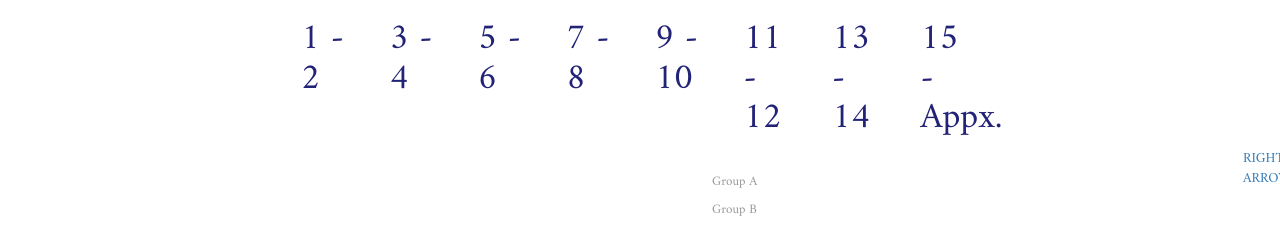
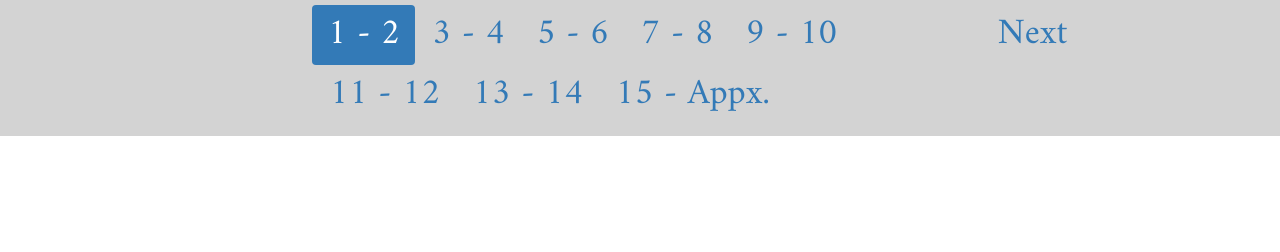
Before and after one commit to miguelPerezOntiveros/javaGuides, a website: page index.html in a window 1280 px wide. Drawn offline with nearby package versions, Linux system fonts and the light colour scheme.

Commit message:
added keyboard arrow callbacks

```diff
--- a/index.html
+++ b/index.html
@@ -22,14 +22,22 @@
 	<title>Document</title>
 
 	<style>
-		.group {
-		    background: yellow;
-		    width: 200px;
+		#guides {
+			position: absolute;
+			top: 1vh;
 		}
-		.group .subgroup {
-		    background: orange;
-		    width: 150px;
+
+		#movable {
+		    position:relative;
+		    top:-70px;
 		}
+
+		#movable:hover {
+		    position:relative;
+		    margin-bottom: 50px;
+		    top:-15px;
+		}
+
 		.fixed {
 		    position: fixed;
 		}
@@ -37,7 +45,7 @@
 		/* sidebar */
 		.bs-docs-sidebar {
 		    padding-left: 20px;
-		    margin-top: 20px;
+		    margin-top: 50px;
 		    margin-bottom: 20px;
 		}
 
@@ -62,10 +70,10 @@
 		.bs-docs-sidebar .nav>.active>a,
 		.bs-docs-sidebar .nav>li>a:hover,
 		.bs-docs-sidebar .nav>li>a:focus {
-		    color: #563d7c;
+		    color: #227;
 		    text-decoration: none;
 		    background-color: transparent;
-		    border-left-color: #563d7c;
+		    border-left-color: #227;
 		}
 		/* all active links */
 		.bs-docs-sidebar .nav>.active>a,
@@ -91,54 +99,43 @@
 	</style>
 </head>
 <body>
-	<div class="row" style="height:5vh;">
-		<div class="col-md-10 col-md-offset-1">
-			<div class="col-md-1"></div>
-			<div class="col-md-1"></div>
-			<div id="menu1" class="col-md-1"><h1>1 - 2</h1></div>
-			<div id="menu2" class="col-md-1"><h1>3 - 4</h1></div>
-			<div id="menu3" class="col-md-1"><h1>5 - 6</h1></div>
-			<div id="menu4" class="col-md-1"><h1>7 - 8</h1></div>
-			<div id="menu5" class="col-md-1"><h1>9 - 10</h1></div>
-			<div id="menu6" class="col-md-1"><h1>11 - 12</h1></div>
-			<div id="menu7" class="col-md-1"><h1>13 - 14</h1></div>
-			<div id="menu8" class="col-md-1"><h1>15 - Appx.</h1></div>
-			<div class="col-md-1"></div>
-			<div class="col-md-1"></div>
+
+	<div class="row" id="movable" style="background-color:lightgrey;">
+	<h1>
+		<div class="col-md-2 col-md-offset-1">
+			<ul class="nav nav-pills">
+			  <li style="float:right"><a id="leftArrow">Previous</a></li>
+			</ul>
 		</div>
+		<div class="col-md-6">
+			<div class="row text-center">
+				<ul id="top" class="nav nav-pills" style= "display:inline-block;">
+				  <li><a id="menu1">1 - 2</a></li>
+				  <li><a id="menu2">3 - 4</a></li>
+				  <li><a id="menu3">5 - 6</a></li>
+				  <li><a id="menu4">7 - 8</a></li>
+				  <li><a id="menu5">9 - 10</a></li>
+				  <li><a id="menu6">11 - 12</a></li>
+				  <li><a id="menu7">13 - 14</a></li>
+				  <li><a id="menu8">15 - Appx.</a></li>
+				</ul>
+			</div>
+		</div>
+		<div class="col-md-2">
+			<ul class="nav nav-pills">
+			  <li><a id="rightArrow">Next</a></li>
+			</ul>
+		</div>
+	</h1>
 	</div>
 
-	<div class="row">
+	<div class="row" id="guides">
 		<div class="col-md-6">
-			<div id ="leftSide" class="col-md-1">
-				<a id="leftArrow">LEFT ARROW</a>
-			</div>
 
-			<div class="col-md-11" style="overflow: scroll; height: 95vh;">
+			<div class="col-md-12" style="overflow: scroll; height: 99vh;">
 				<!-- nav -->
 					<nav class="col-md-2 bs-docs-sidebar">
-				        <ul id="sidebarleftMiddle" class="nav nav-stacked fixed">
-
-<!--
-$('#'+id).find('h6').each( (id, entry)=>{ $('#sidebar').append( '<li><a href="#' + $(entry).html() +'">' + $(entry).html() +'</a></li>' ); });
-
-							<li>
-				                <a href="#GroupA">Group A</a>
-				                <ul class="nav nav-stacked">
-				                    <li><a href="#GroupASub1">Sub-Group 1</a></li>
-				                    <li><a href="#GroupASub2">Sub-Group 2</a></li>
-				                </ul>
-				            </li>
-				            <li>
-				                <a href="#GroupB">Group B</a>
-				                <ul class="nav nav-stacked">
-				                    <li><a href="#GroupBSub1">Sub-Group 1</a></li>
-				                    <li><a href="#GroupBSub2">Sub-Group 2</a></li>
-				                </ul>
-				            </li>
--->
-
-				        </ul>
+				        <ul id="sidebarleftMiddle" class="nav nav-stacked fixed"></ul>
 				    </nav>
 			    <!-- /nav -->
 				<div class="col-md-10">
@@ -148,56 +145,66 @@ $('#'+id).find('h6').each( (id, entry)=>{ $('#sidebar').append( '<li><a href="#'
 		</div>
 
 		<div class="col-md-6">
-			<div class="col-md-11" style="overflow: scroll; height: 95vh;">
+			<div class="col-md-12" style="overflow: scroll; height: 99vh;">
 				<!-- nav -->
 					<nav class="col-md-2 bs-docs-sidebar">
-				        <ul id="sidebarrightMiddle" class="nav nav-stacked fixed">
-				            <li>
-				                <a href="#GroupA">Group A</a>
-				                <ul class="nav nav-stacked">
-				                    <li><a href="#GroupASub1">Sub-Group 1</a></li>
-				                    <li><a href="#GroupASub2">Sub-Group 2</a></li>
-				                </ul>
-				            </li>
-				            <li>
-				                <a href="#GroupB">Group B</a>
-				                <ul class="nav nav-stacked">
-				                    <li><a href="#GroupBSub1">Sub-Group 1</a></li>
-				                    <li><a href="#GroupBSub2">Sub-Group 2</a></li>
-				                </ul>
-				            </li>
-				        </ul>
+				        <ul id="sidebarrightMiddle" class="nav nav-stacked fixed"></ul>
 				    </nav>
 			    <!-- /nav -->
 				<div class="col-md-10">
 					<div id="rightMiddle"></div>
 				</div>
 			</div>
+		</div>
 
-			<div id ="rightSide" class="col-md-1">
-				<a id="rightArrow">RIGHT ARROW</a>
-			</div>
-		</div>
 	</div>
 
 	<script>
+		document.onkeydown = (e) => {
+		    e = e || window.event;
+
+		    if (e.keyCode == '38') {
+		        // up arrow
+		    }
+		    else if (e.keyCode == '40') {
+		        // down arrow
+		    }
+		    else if (e.keyCode == '37') {
+		    	fillContent(--currentPage);
+		       // left arrow
+		    }
+		    else if (e.keyCode == '39') {
+		    	fillContent(++currentPage);
+		       // right arrow
+		    }
+
+		}
 
 		$('#leftArrow').click( () =>{ fillContent(--currentPage); });
 		$('#rightArrow').click( () =>{ fillContent(++currentPage); });
-		$('#menu1').click( () =>{ fillContent(1); });
-		$('#menu2').click( () =>{ fillContent(2); });
-		$('#menu3').click( () =>{ fillContent(3); });
+		$('#menu1').click( (e) =>{ fillContent(currentPage = 1); });
+		$('#menu2').click( (e) =>{ fillContent(currentPage = 2); });
+		$('#menu3').click( (e) =>{ fillContent(currentPage = 3); });
 
-		var currentPage = 2;
-		$('#leftArrow').trigger('click');
+		var currentPage = 1;
+		fillContent(currentPage);
 
 		function fillContent(chapter){
+			if(currentPage < 1)
+				currentPage = 1;
+			if(currentPage > 3)
+				currentPage = 3;
+
+			 $('#top').children().each( (i, e) => { $(e).removeClass('active'); } );
+			 $('#menu'+currentPage).parent().addClass('active');
+
 			$('#leftArrow').show();
 			$('#rightArrow').show();
 			if(currentPage == 1)
 				$('#leftArrow').hide();
 			if(currentPage == 3)
 				$('#rightArrow').hide();
+
 
 			window.loaded = 0;
 			new Promise(function(resolve){
@@ -230,6 +237,7 @@ $('#'+id).find('h6').each( (id, entry)=>{ $('#sidebar').append( '<li><a href="#'
 					  $( this ).addClass( "prettyprint" );
 					});
 		    		prettyPrint();
+
 		    	}
 		}
 
```
